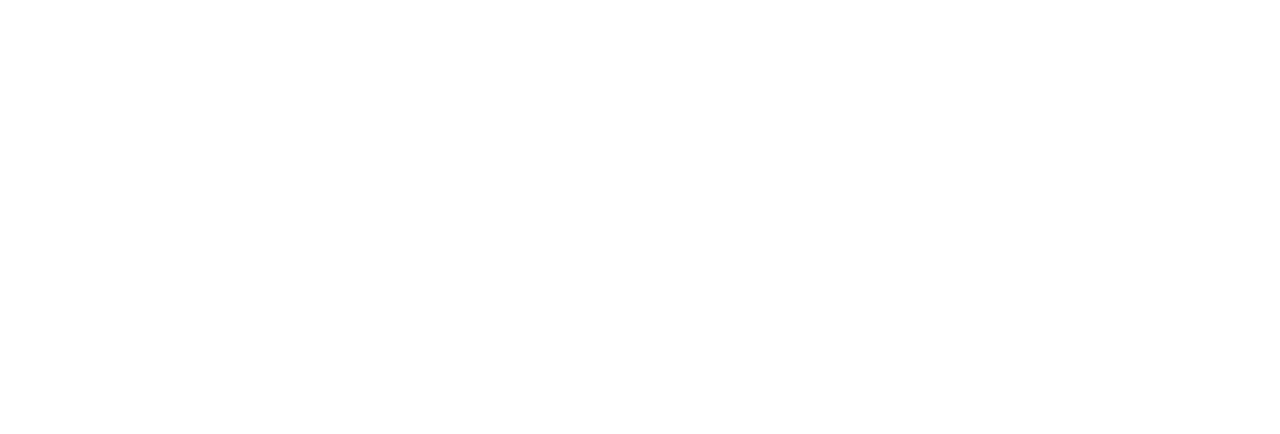
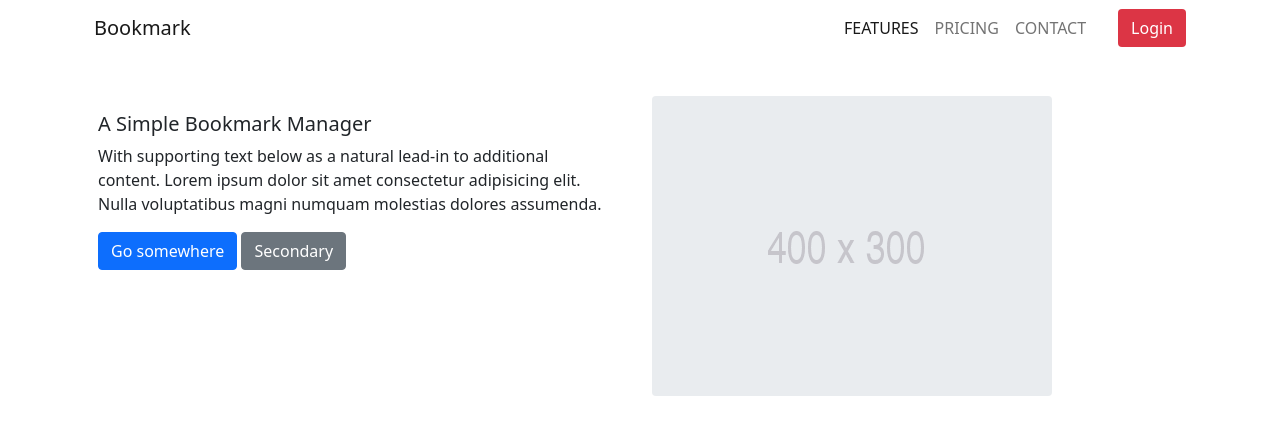
Before and after one commit to Luichidev/cursfrontend, a website: page modulo-css/boostrap/proyecto-boostrap/index.html in a window 1280 px wide. Drawn offline with nearby package versions, Linux system fonts and the light colour scheme.

Commit message:
create: Create navbar

```diff
--- a/modulo-css/boostrap/proyecto-boostrap/index.html
+++ b/modulo-css/boostrap/proyecto-boostrap/index.html
@@ -11,6 +11,72 @@
     />
   </head>
   <body>
+    <main class="container">
+      <nav class="navbar navbar-expand-lg navbar-light pb-5">
+        <div class="container-fluid">
+          <a class="navbar-brand" href="#">Bookmark</a>
+          <button
+            class="navbar-toggler"
+            type="button"
+            data-bs-toggle="collapse"
+            data-bs-target="#navbarSupportedContent"
+            aria-controls="navbarSupportedContent"
+            aria-expanded="false"
+            aria-label="Toggle navigation"
+          >
+            <span class="navbar-toggler-icon"></span>
+          </button>
+          <div class="collapse navbar-collapse" id="navbarSupportedContent">
+            <ul class="navbar-nav me-auto mb-2 mb-lg-0 px-4 justify-content-end w-100">
+              <li class="nav-item">
+                <a class="nav-link active" aria-current="page" href="#">
+                  FEATURES
+                </a>
+              </li>
+              <li class="nav-item">
+                <a class="nav-link" href="#">PRICING</a>
+              </li>
+              <li class="nav-item">
+                <a class="nav-link" href="#">CONTACT</a>
+              </li>
+            </ul>
+              <button class="btn bg-danger text-white" type="submit">
+                Login
+              </button>
+            </form>
+          </div>
+        </div>
+      </nav>
+      <header>
+        <div class="row">
+          <div class="col-6 justify-content-center">
+            <div class="card border-0 w-100">
+              <div class="card-body">
+                <h5 class="card-title">A Simple Bookmark Manager</h5>
+                <p class="card-text">
+                  With supporting text below as a natural lead-in to additional
+                  content.
+                  Lorem ipsum dolor sit amet consectetur adipisicing elit. Nulla voluptatibus magni numquam molestias dolores assumenda.
+                </p>
+                <a href="#" class="btn btn-primary">Go somewhere</a>
+                <button type="button" class="btn btn-secondary">
+                  Secondary
+                </button>
+              </div>
+            </div>
+          </div>
+          <div class="col-6">
+            <figure class="figure">
+              <img
+                src="assets/images/img-4x3.png"
+                class="figure-img img-fluid rounded"
+                alt="figure-img"
+              />
+            </figure>
+          </div>
+        </div>
+      </header>
+    </main>
     <script src="https://cdn.jsdelivr.net/npm/bootstrap@5.0.1/dist/js/bootstrap.bundle.min.js"></script>
   </body>
 </html>
--- a/modulo-css/boostrap/proyecto-boostrap/package.json
+++ b/modulo-css/boostrap/proyecto-boostrap/package.json
@@ -9,6 +9,6 @@
   "author": "@Luichidev",
   "license": "ISC",
   "dependencies": {
-    "boostrap": "^2.0.0"
+    "boostrap": "2.0.0"
   }
 }
```
